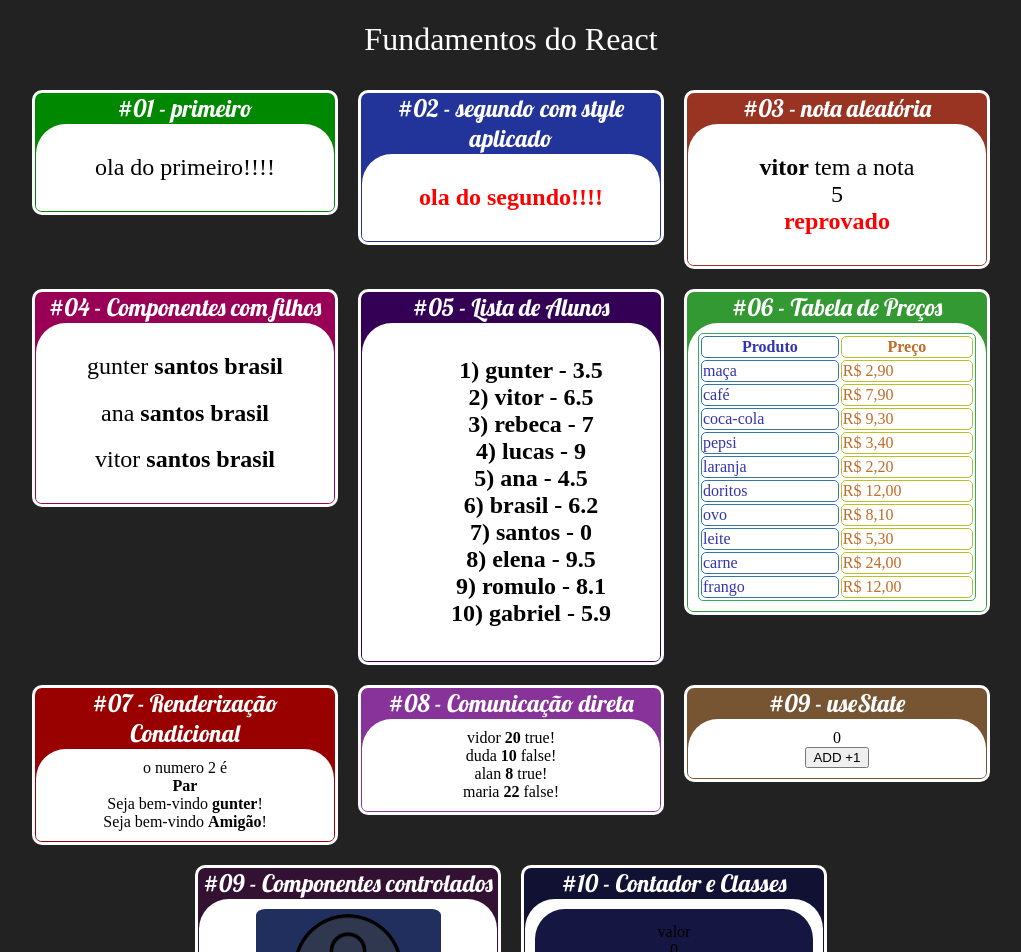
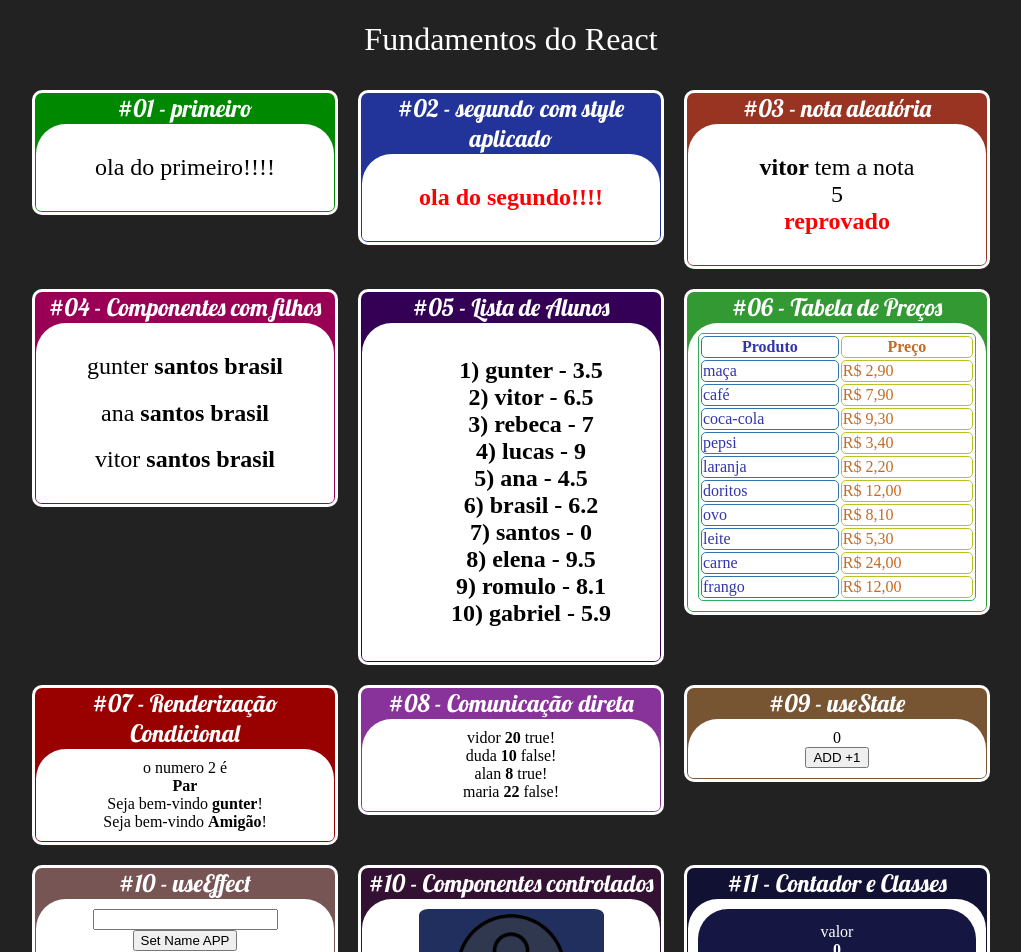
Before and after one commit to IanTessele/fundamentos-do-react, a React (Create React App) app: page / in a window 1280 px wide. Shown: the top 952 px of the page, without its empty margins (129-1150 px from the left). Built offline with nearby package versions, Linux system fonts and the light colour scheme.

Commit message:
add useEffect

```diff
--- a/src/app.jsx
+++ b/src/app.jsx
@@ -16,10 +16,11 @@ import FatherDirect from "./components/comunication/FatherDirect";
 import StateConfig from "./components/useState/StateConfig";
 import TextInput from "./components/form/input";
 import Contador from "./components/contador/contador";
+import EffectAppName from "./components/useEffect/EffectAppName";
 //#endregion
 
 // eslint-disable-next-line import/no-anonymous-default-export
-export default ()=> {
+export default () => {
   return (
     <div className="App">
       <h1>Fundamentos do React</h1>
@@ -53,40 +54,46 @@ export default ()=> {
 
         <Card title='#05 - Lista de Alunos'
           color="#305">
-            <StudentList/>
+          <StudentList />
         </Card>
 
         <Card title='#06 - Tabela de Preços'
           color="#393">
-            <TabelaProdutos/>
+          <TabelaProdutos />
         </Card>
 
         <Card title='#07 - Renderização Condicional'
           color="#900">
-            <ParOuImpar numero = {2}/>
-            <UsuarioInfo User = {{name: 'gunter'}}/>
-            <UsuarioInfo User = {{email: 'gunter@email.com'}}/>
+          <ParOuImpar numero={2} />
+          <UsuarioInfo User={{ name: 'gunter' }} />
+          <UsuarioInfo User={{ email: 'gunter@email.com' }} />
         </Card>
 
         <Card title='#08 - Comunicação direta'
           color="#839">
-            <FatherDirect/>
+          <FatherDirect />
         </Card>
 
         <Card title='#09 - useState'
           color="#753">
-            <StateConfig/>
+          <StateConfig />
         </Card>
 
-        <Card title='#09 - Componentes controlados'
-          color="#313">
-            <TextInput/>
+        <Card title='#10 - useEffect'
+          color="#755">
+          <EffectAppName />
         </Card>
 
-        <Card title='#10 - Contador e Classes'
+        <Card title='#10 - Componentes controlados'
+          color="#313">
+          <TextInput />
+        </Card>
+
+        <Card title='#11 - Contador e Classes'
           color="#113">
-            <Contador/>
+          <Contador />
         </Card>
+
 
       </div>
     </div>
--- a/src/components/contador/contador.css
+++ b/src/components/contador/contador.css
@@ -8,3 +8,11 @@
     padding: 5%;
     border-radius: 30px 30px 5px 5px;
 }
+
+.Text{
+    color: white;
+}
+.TextValue{
+    color: white;
+    font-weight: bold;
+}
--- a/src/components/contador/contador.jsx
+++ b/src/components/contador/contador.jsx
@@ -29,8 +29,8 @@ export default class Contador extends Component {
     render() {
         return (
             <div className="contador">
-                <div>valor</div>
-                <div>{this.state.valorContador}</div>
+                <div className="Text">valor</div>
+                <div className="TextValue">{this.state.valorContador}</div>
                 <div>
                     <button className="button" onClick={this.LessContador}>-</button>
                     <input className="input" onChange={this.setValor} placeholder="digite um valor" />
--- /dev/null
+++ b/src/components/useEffect/EffectAppName.jsx
@@ -0,0 +1,30 @@
+import { useEffect, useState } from "react";
+
+// eslint-disable-next-line import/no-anonymous-default-export
+export default ()=>{
+
+    const [nameApp,setNameApp] = useState('React App');//para mudar o texto da pagina
+    const [text,setText] = useState('');//para salvar o texto do input
+
+    function UpadteTextInput(props) {
+        setText(props.target.value)
+    }
+
+    // eslint-disable-next-line react-hooks/exhaustive-deps
+    function PressButton() {
+        setNameApp(text);
+    }
+
+    useEffect(()=>{
+        document.title = nameApp
+    },[PressButton, nameApp]);
+
+
+    return(
+        <div>
+            <input onChange={UpadteTextInput}/>
+            <button onClick={PressButton}>Set Name APP</button>
+        </div>
+    );
+
+}
```
